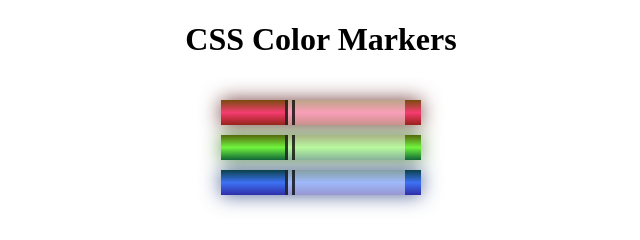
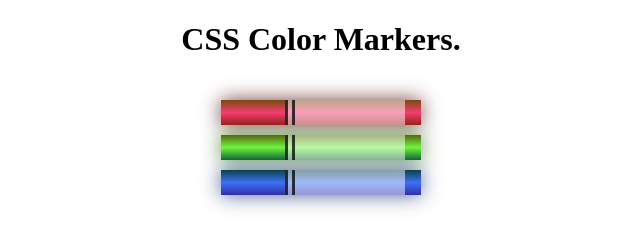
Before and after one commit to olegnovitskiy/freecodecamp-set-of-colored-markers, a plain HTML site: page index.html in a window 1280 px wide. Shown: the full height of the page, 319-959 px from the left. Drawn offline with Linux system fonts and the light colour scheme.

Commit message:
test commit

```diff
--- a/index.html
+++ b/index.html
@@ -8,7 +8,7 @@
   </head>
 
   <body>
-    <h1>CSS Color Markers</h1>
+    <h1>CSS Color Markers.</h1>
     <div class="container">
       <div class="marker red">
         <div class="cap"></div>
```
